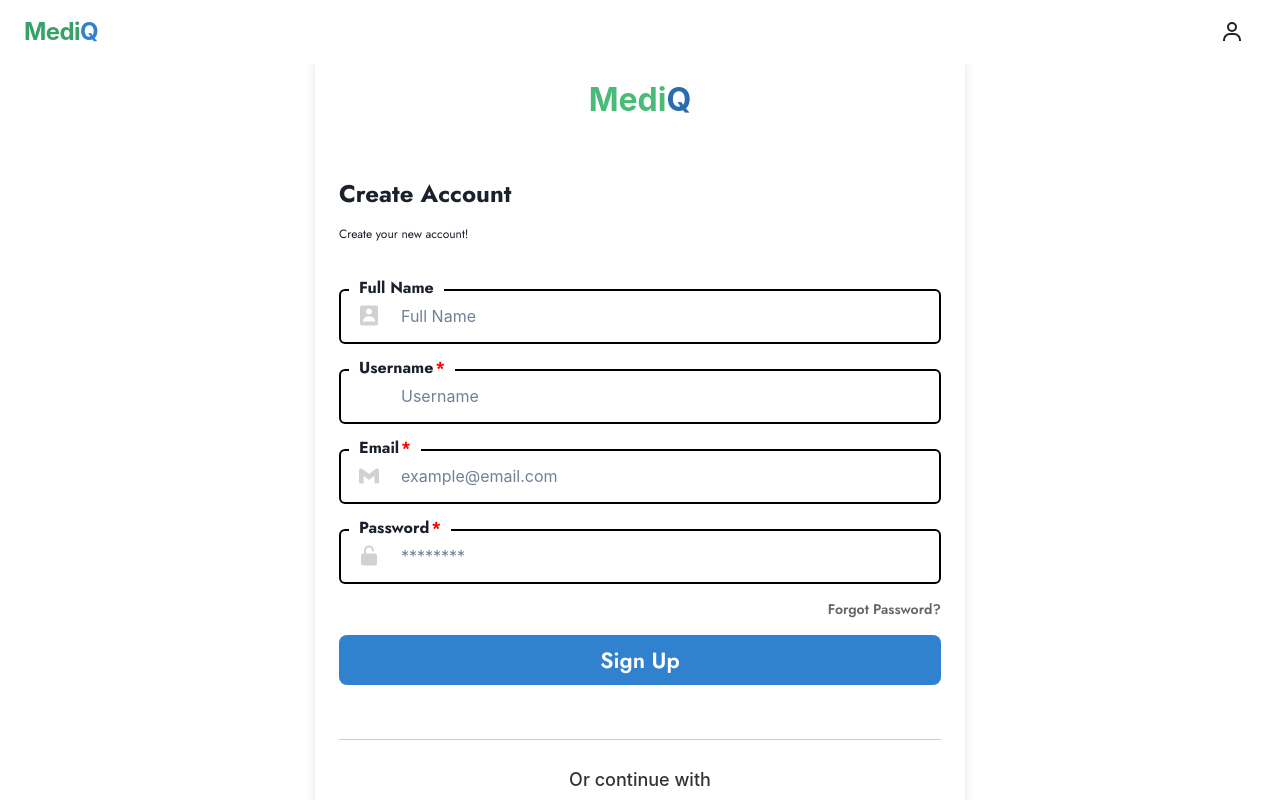
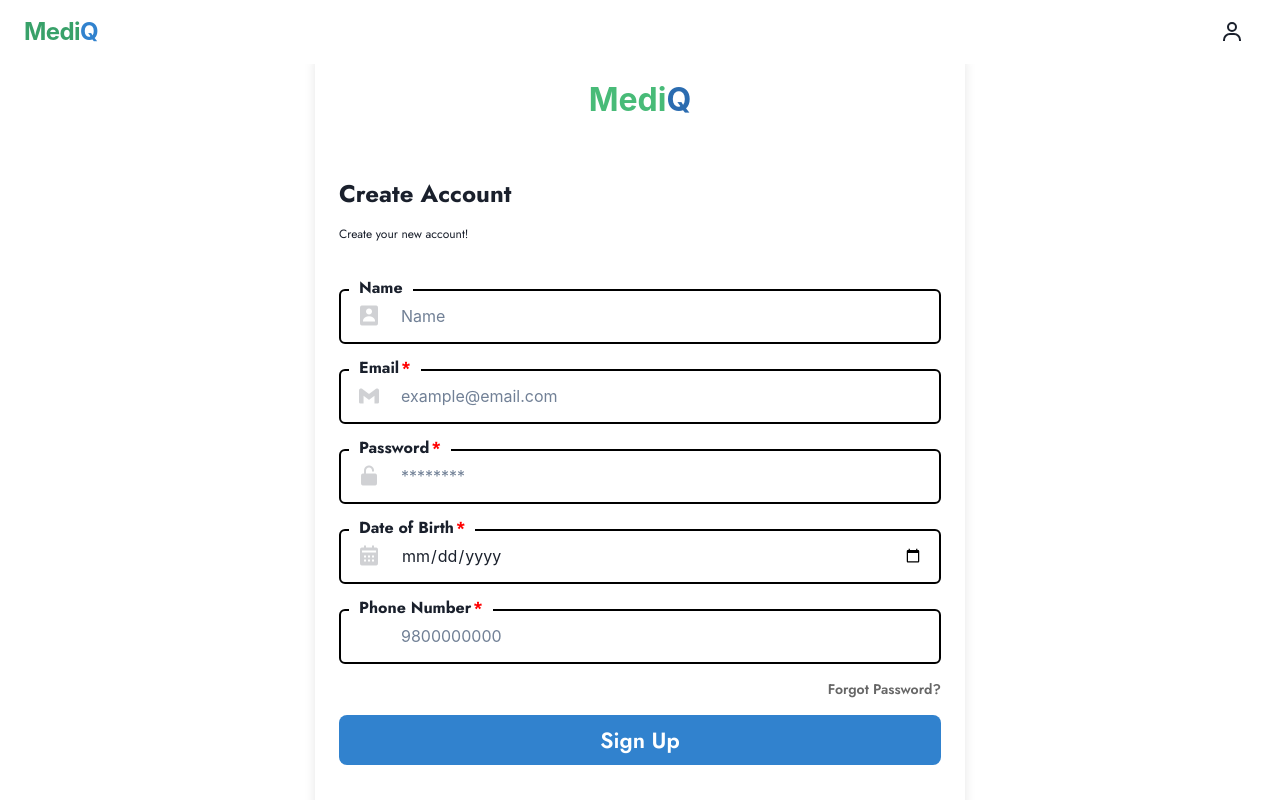
Before and after one commit to Asymptoads/MediQ, a React (Vite) app in the folder frontend/: page /register in a window 1280 px wide. Built offline with nearby package versions, Linux system fonts and the light colour scheme; a web font is replaced by a local one.

Commit message:
register

```diff
--- a/frontend/src/pages/Register/Register.tsx
+++ b/frontend/src/pages/Register/Register.tsx
@@ -27,15 +27,19 @@ const Register = () => {
     const [email, setEmail] = useState("");
     const [password, setPassword] = useState("");
     const [name, setName] = useState("");
+    const [dateOfBirth, setDateOfBirth] = useState("");
+    const [phoneNumber, setPhoneNumber] = useState("");
     const [isLoading, setIsLoading] = useState(false);
 
     const handleRegister = async () => {
         setIsLoading(true);
         const userDetails = {
             name,
-            username,
             email,
             password,
+            date_of_birth: dateOfBirth,
+            phone_number: phoneNumber,
+            username,
         };
         client
             .post("/auth/register", userDetails)
@@ -97,7 +101,7 @@ const Register = () => {
                     </Text>
                     <form className="register-form" onSubmit={handleSubmit}>
                         <CustomTextInput
-                            label="Full Name"
+                            label="Name"
                             type="name"
                             value={name}
                             onChange={(
@@ -105,21 +109,8 @@ const Register = () => {
                             ) => {
                                 setName(e.target.value);
                             }}
-                            placeholder="Full Name"
+                            placeholder="Name"
                             className="custom-input custom-input-username"
-                        />
-                        <CustomTextInput
-                            label="Username"
-                            type="text"
-                            value={username}
-                            onChange={(
-                                e: React.ChangeEvent<HTMLInputElement>
-                            ) => {
-                                setUsername(e.target.value);
-                            }}
-                            placeholder="Username"
-                            className="custom-input custom-input-username"
-                            required
                         />
                         <CustomTextInput
                             label="Email"
@@ -147,6 +138,41 @@ const Register = () => {
                             placeholder="********"
                             required
                         />
+                        <CustomTextInput
+                            label="Date of Birth"
+                            type="date"
+                            value={dateOfBirth}
+                            onChange={(
+                                e: React.ChangeEvent<HTMLInputElement>
+                            ) => setDateOfBirth(e.target.value)}
+                            className="custom-input custom-input-password"
+                            required
+                        />
+
+                        <CustomTextInput
+                            label="Phone Number"
+                            type="tel"
+                            value={phoneNumber}
+                            onChange={(
+                                e: React.ChangeEvent<HTMLInputElement>
+                            ) => setPhoneNumber(e.target.value)}
+                            className="custom-input custom-input-password"
+                            placeholder="9800000000"
+                            required
+                        />
+                        {/* <CustomTextInput
+                            label="Username"
+                            type="text"
+                            value={username}
+                            onChange={(
+                                e: React.ChangeEvent<HTMLInputElement>
+                            ) => {
+                                setUsername(e.target.value);
+                            }}
+                            placeholder="Username"
+                            className="custom-input custom-input-username"
+                            required
+                        /> */}
                         <ChakraLink
                             as={ReactRouterLink}
                             to="/"
```
